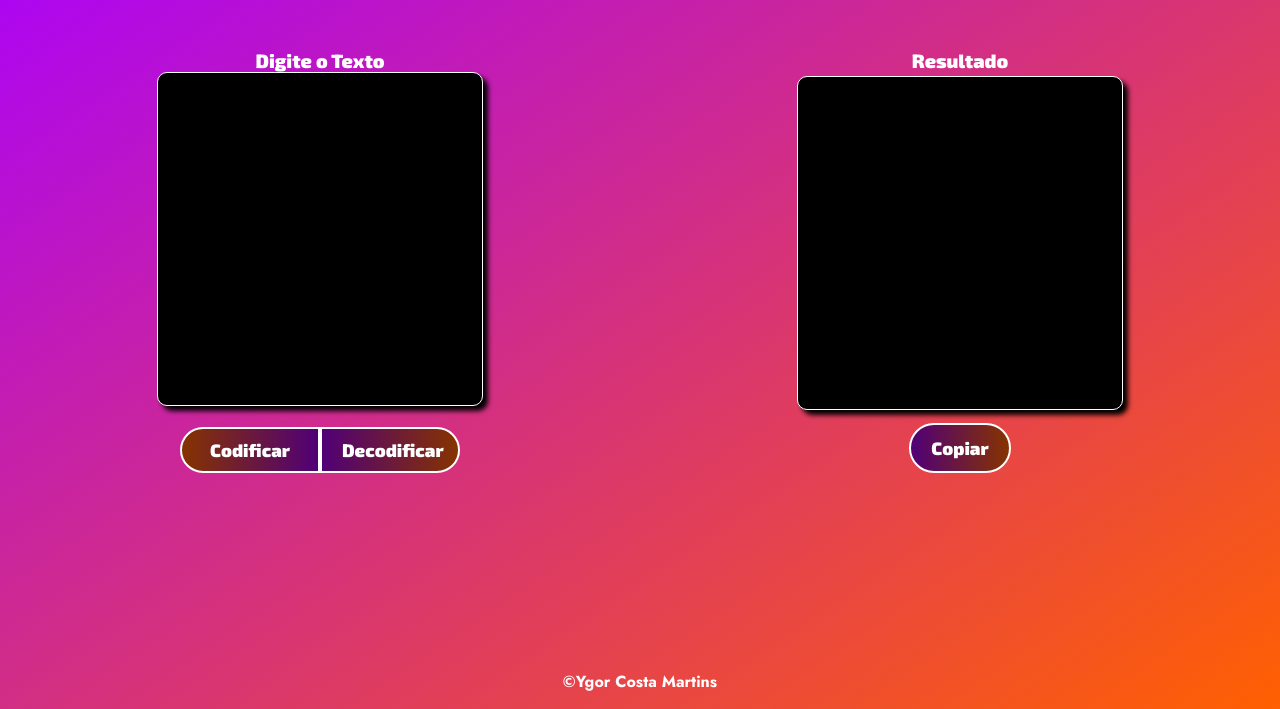
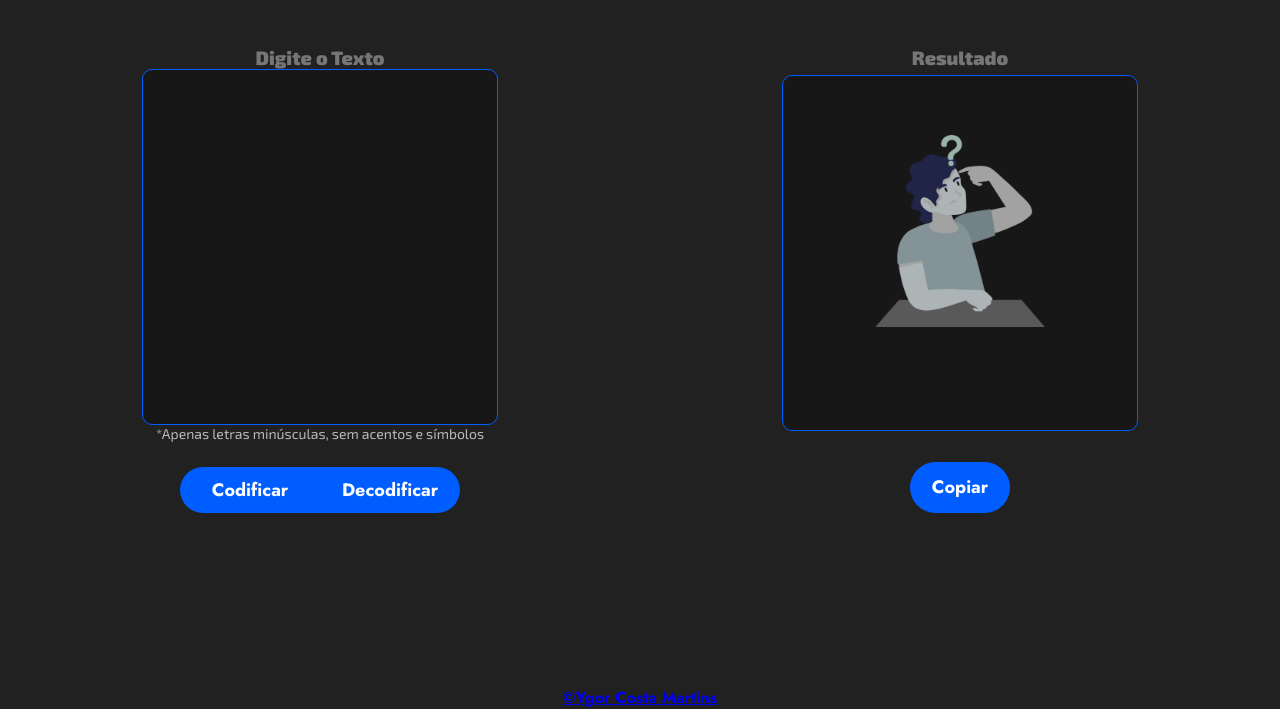
Before and after one commit to D4RKAL/Decodificador_de_Texto, a plain HTML site: page index.html in a window 1280 px wide. Shown: the part 91-800 px from the top of the page. Drawn offline with Linux system fonts and the light colour scheme.

Commit message:
Design/Title changes

```diff
--- a/index.html
+++ b/index.html
@@ -8,16 +8,17 @@
     <link href="style.css" rel="stylesheet">
     <link rel="shortcut icon" href="/img/favicon.svg" type="image/x-icon">
     <script src="script.js"></script>
-    <title>Decodificador de Texto</title>
+    <title>(DE)Codificador de Texto</title>
 </head>
 <body>
 <header>
-    <h1>Decodificador de Texto</h1>
+    <h1>(DE)Codificador de Texto</h1>
 </header>
 <div class="container">
     <div id="div_input">
         <label for="usr_input">Digite o Texto</label>
         <textarea id="usr_input" name="usr_input"></textarea>
+        <span>*Apenas letras minúsculas, sem acentos e símbolos</span>
         <div class="bnt_usr_inp">
             <input id="code_button" onclick="code()" type="button" value="Codificar">
             <input id="decode_button" onclick="decode()" type="button" value="Decodificar">
@@ -25,12 +26,16 @@
     </div>
     <div id="div_result">
         <label for="txt_result">Resultado</label>
-        <textarea id="txt_result" name="txt_result"></textarea>
+        <div id="img_div">
+            <img src="/img/interrogation.png"
+                 alt="Rapaz pensativo olhando para cima com o dedo indicador apontando para a testa e uma interrogação sob sua cabeça">
+            <textarea id="txt_result" name="txt_result"></textarea>
+        </div>
         <button id="copy" onclick="copy()">Copiar</button>
     </div>
 </div>
 <footer>
-    <p>&copy;Ygor Costa Martins</p>
+    <a href="https://github.com/D4RKAL" target="_blank">&copy;Ygor Costa Martins</a>
 </footer>
 </body>
 </html>
--- a/script.js
+++ b/script.js
@@ -20,6 +20,7 @@ function code() {
 
     document.querySelector('#copy').innerHTML = 'Copiar'
     document.querySelector('#txt_result').innerHTML = usrInput.join('');
+    document.querySelector('img').style.display = 'none';
 }
 
 function decode() {
@@ -42,6 +43,7 @@ function decode() {
 
     document.querySelector('#copy').innerHTML = 'Copiar'
     document.querySelector('#txt_result').innerHTML = usrInput.join(' ');
+    document.querySelector('img').style.display = 'none';
 }
 
 function copy() {
--- a/style.css
+++ b/style.css
@@ -12,7 +12,7 @@
 
 .bnt_usr_inp {
     display: flex;
-    margin: 10px auto 0 auto;
+    margin: 4% auto 0 auto;
 }
 
 #code_button {
@@ -22,10 +22,9 @@
     text-align: center;
     padding: 10px 20px 10px 20px;
     border-radius: 30px 0 0 30px;
-    border-color: white;
-    border-style: solid;
-    background: linear-gradient(-90deg, rgb(80, 0, 119) 0%, rgb(134, 51, 0) 100%);
-    font-family: 'Exo 2', monospace;
+    border-style: none;
+    background: #005dff;
+    font-family: 'Jost', monospace;
     font-weight: bolder;
     font-size: large;
     cursor: pointer;
@@ -39,10 +38,9 @@
     text-align: center;
     padding: 10px 20px 10px 20px;
     border-radius: 0 30px 30px 0;
-    border-color: white;
-    border-style: solid;
-    background: linear-gradient(90deg, rgb(80, 0, 119) 0%, rgb(134, 51, 0) 100%);
-    font-family: 'Exo 2', monospace;
+    border-style: none;
+    background: #005dff;
+    font-family: 'Jost', monospace;
     font-weight: bolder;
     font-size: large;
     cursor: pointer;
@@ -51,27 +49,21 @@
 
 #copy {
     min-width: 100px;
-    margin: 10px auto 0 auto;
+    margin: 7% auto 0 auto;
     text-align: center;
     padding: 10px 20px 10px 20px;
+    border-style: none;
     border-radius: 30px;
-    border-style: solid;
-    border-color: white;
-    background: linear-gradient(90deg, rgb(80, 0, 119) 0%, rgb(134, 51, 0) 100%);
-    font-family: 'Exo 2', monospace;
-    font-weight: bolder;
+    background: #005dff;
+    font-family: 'Jost', monospace;
+    font-weight: normal;
     font-size: large;
     cursor: pointer;
     color: white;
 }
 
-#copy:hover {
-    background: linear-gradient(90deg, rgb(118, 0, 180) 0%, rgb(185, 73, 0) 100%);
-    animation-timing-function: linear;
-}
-
 label {
-    color: white;
+    color: #767676;
     text-align: center;
     font-family: 'Exo 2', monospace;
     font-size: larger;
@@ -79,23 +71,28 @@ label {
 }
 
 textarea {
-    width: 20rem;
-    height: 20rem;
-    background-color: black;
+    width: 350px;
+    height: 350px;
+    background-color: #171717;
+    border-style: solid;
+    border-color: #005dff;
     border-radius: 10px;
-    border-style: solid;
-    border-color: white;
-    box-shadow: 5px 5px 5px black;
     font-family: 'Exo 2', monospace;
     font-weight: normal;
-    color: white;
+    color: #c3c3c3;
     text-align: center;
     resize: none;
-    padding-top: 10px;
 }
 
 textarea:focus {
     outline: none;
+}
+
+span {
+    color: #b9b9b9;
+    font-family: "Exo 2", monospace;
+    font-size: 14px;
+    margin-left: 14px;
 }
 
 #div_input {
@@ -104,22 +101,35 @@ textarea:focus {
     padding: 0;
 }
 
+img {
+    width: 15%;
+    position: absolute;
+    margin-top: 60px;
+}
+
+#img_div {
+    display: flex;
+    justify-content: center;
+    text-align: center;
+}
+
 #div_result {
     display: grid;
     margin: 3% 0 0 0;
     padding: 0;
+    text-align: center;
 }
 
 h1 {
     text-align: center;
-    font-family: 'Exo 2', monospace;
+    font-family: monospace;
     font-size: 40px;
-    color: white;
+    color: #005dfd;
+    text-shadow: #003086 0 0 15px;
 }
 
 body {
-    background: rgb(169, 0, 255);
-    background: linear-gradient(146deg, rgba(169, 0, 255, 1) 0%, rgba(255, 96, 0, 1) 100%);
+    background-color: #212121;
     margin: 0;
     padding: 0;
     display: flex;
@@ -136,6 +146,6 @@ footer {
     display: inline-flex;
     justify-content: center;
     font-family: 'Jost', monospace;
-    color: white;
+    color: #5a5a5a;
     margin-top: auto;
 }
```
Also changed, not shown: img/interrogation.png (added).
